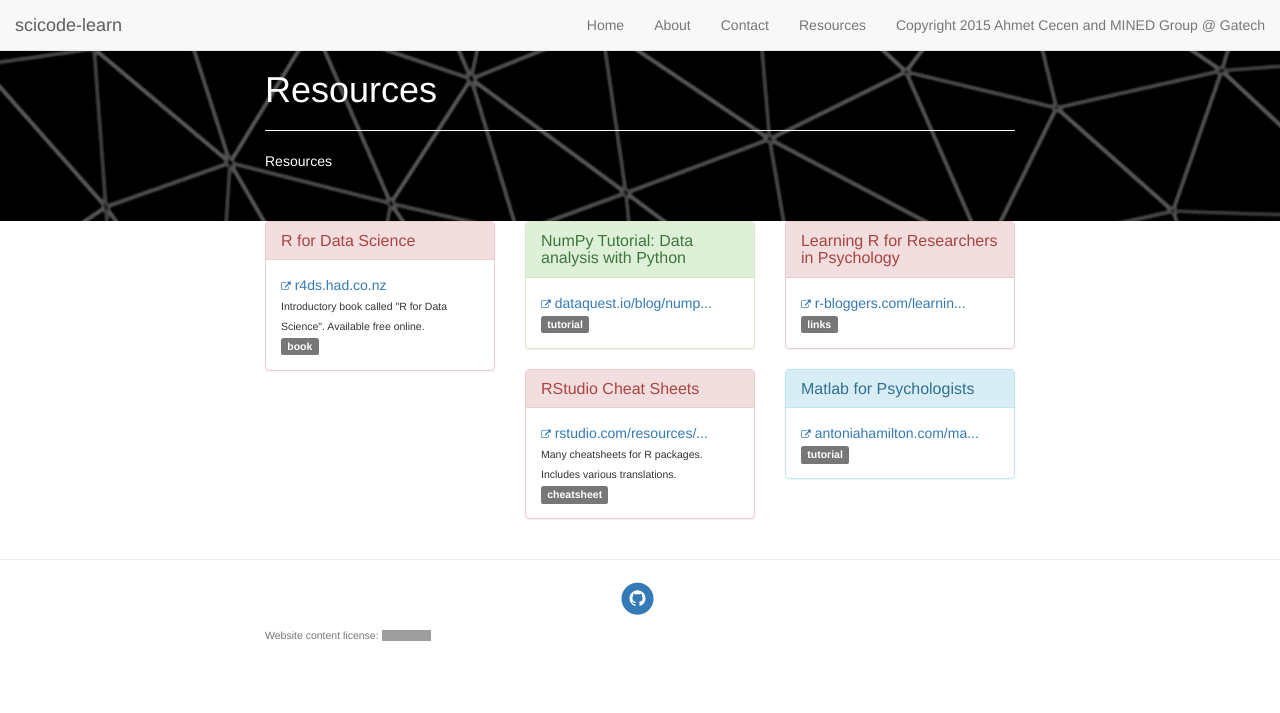
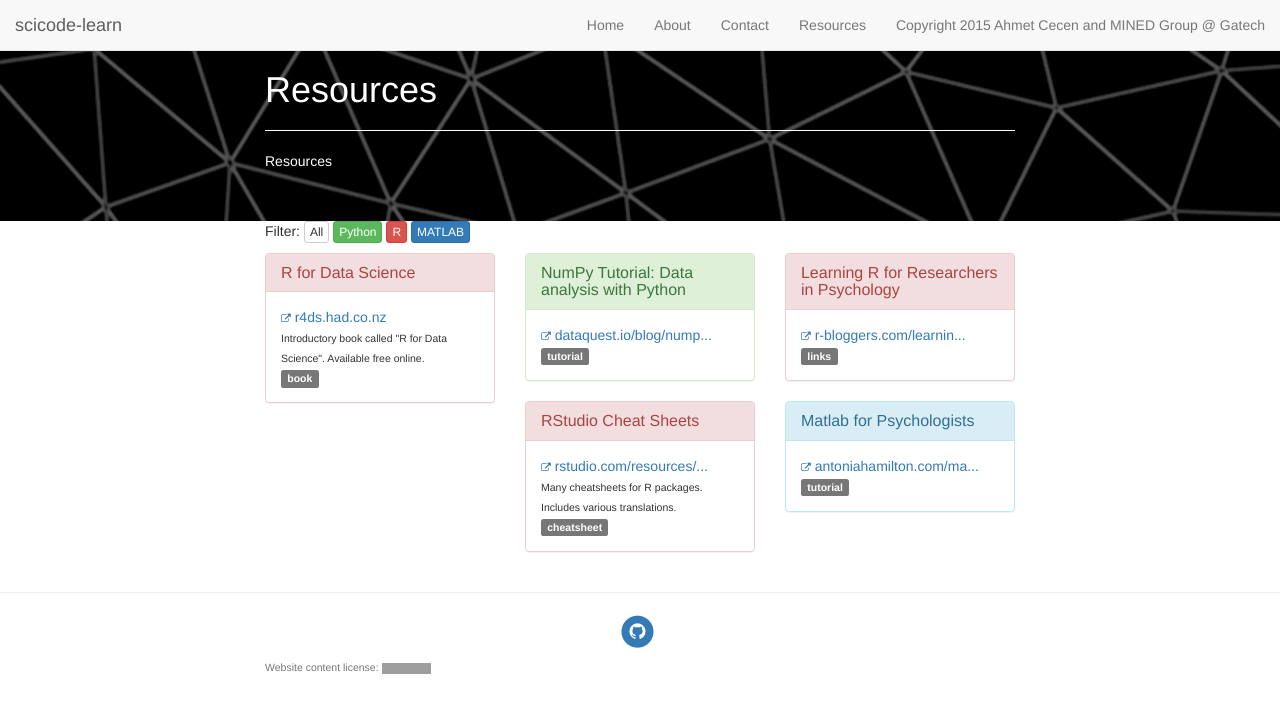
Before and after one commit to scicode-learn/scicode-learn, a Jekyll site: the page built from docs/Resources.md, in a window 1280 px wide. Shown: the top 713 px of the page. Built offline with Jekyll 4.4.1, drawn with Linux system fonts in a browser that asks for light colours; nearby versions of some CDN libraries; grey boxes are pictures that could not be loaded.

Commit message:
Filtering functionality

```diff
--- a/docs/Resources.md
+++ b/docs/Resources.md
@@ -4,6 +4,12 @@ title: "Resources"
 description: "Resources"
 header-img: "img/home-bg.jpg"
 ---
+
+Filter:
+<button type="button" class="btn btn-xs btn-default" data-rel="All">All</button>
+<button type="button" class="btn btn-xs btn-success" data-rel="Python">Python</button>
+<button type="button" class="btn btn-xs btn-danger" data-rel="R">R</button>
+<button type="button" class="btn btn-xs btn-primary" data-rel="Matlab">MATLAB</button>
 
 <div class="row">
 
--- a/docs/_includes/addResource.html
+++ b/docs/_includes/addResource.html
@@ -1,10 +1,10 @@
 <div class="col-sm-4 resource">
 
-  <div class="panel
+  <div class="panel panel_All
 {% if resource.language == "Matlab" %}panel-info{% endif %}
 {% if resource.language == "Python" %}panel-success{% endif %}
 {% if resource.language == "R" %}panel-danger{% endif %}
-  ">
+  panel_{{resource.language}}">
   <div class="panel-heading">
   <h3 class="panel-title">{{ resource.name }}
   </h3>
--- a/docs/_includes/head.html
+++ b/docs/_includes/head.html
@@ -65,8 +65,9 @@
 	<!-- Bootstrap Core JavaScript -->
 	<script src="https://maxcdn.bootstrapcdn.com/bootstrap/3.3.5/js/bootstrap.min.js"></script>
 
-	<!-- Custom Theme JavaScript -->
+	<!-- Custom JavaScript -->
 	<script src="{{ "/js/clean-blog.min.js " | prepend: site.baseurl | prepend: site.url }}"></script>
+    <script src="{{ "/js/custom.js " | prepend: site.baseurl | prepend: site.url }}"></script>
 
 	{% include analytics.html %}
 
--- /dev/null
+++ b/docs/js/custom.js
@@ -0,0 +1,19 @@
+function filter($select) {
+
+  // Hide all panels
+  $(".panel").hide();
+
+  // show those asked for
+  $(".panel_"+ $select).show();
+
+};
+
+$(document).ready(function() {
+    $(".btn").click(function () {
+      console.log($(this).data("rel"));
+      filter($(this).data("rel"));
+    });
+
+    // init
+    $(".panel").show();
+});
```
